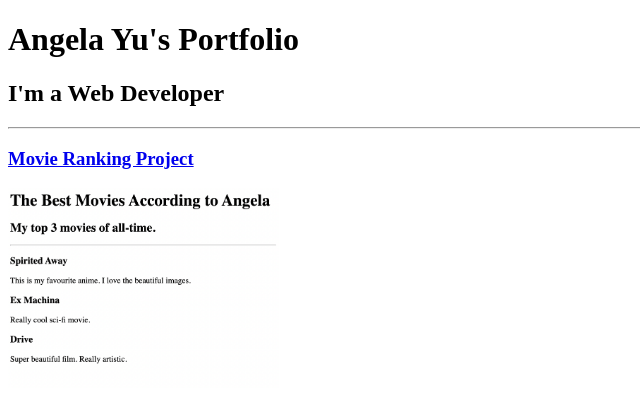
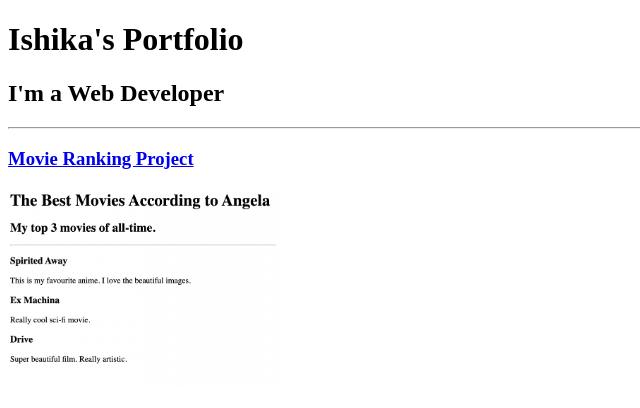
Before and after one commit to Ishiiikaa/HTML-Portfolio, a plain HTML site: page index.html in a window 1280 px wide. Shown: the top 408 px of the page, without its empty margins (0-640 px from the left). Drawn offline with Linux system fonts and the light colour scheme.

Commit message:
Update index.html

```diff
--- a/index.html
+++ b/index.html
@@ -7,7 +7,7 @@
 </head>
 
 <body>
-  <h1>Angela Yu's Portfolio</h1>
+  <h1>Ishika's Portfolio</h1>
   <h2>I'm a Web Developer</h2>
   <hr />
   <h3><a href="./public/movie-ranking.html" target="_blank">Movie Ranking Project</a></h3>
```
